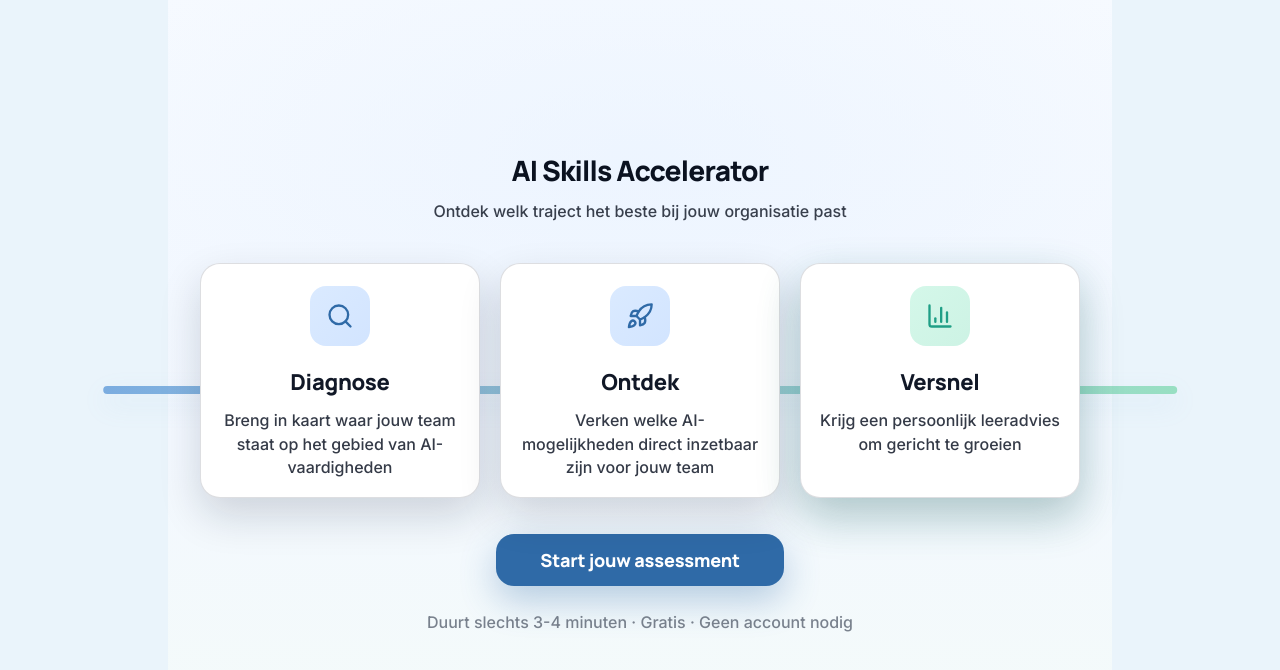
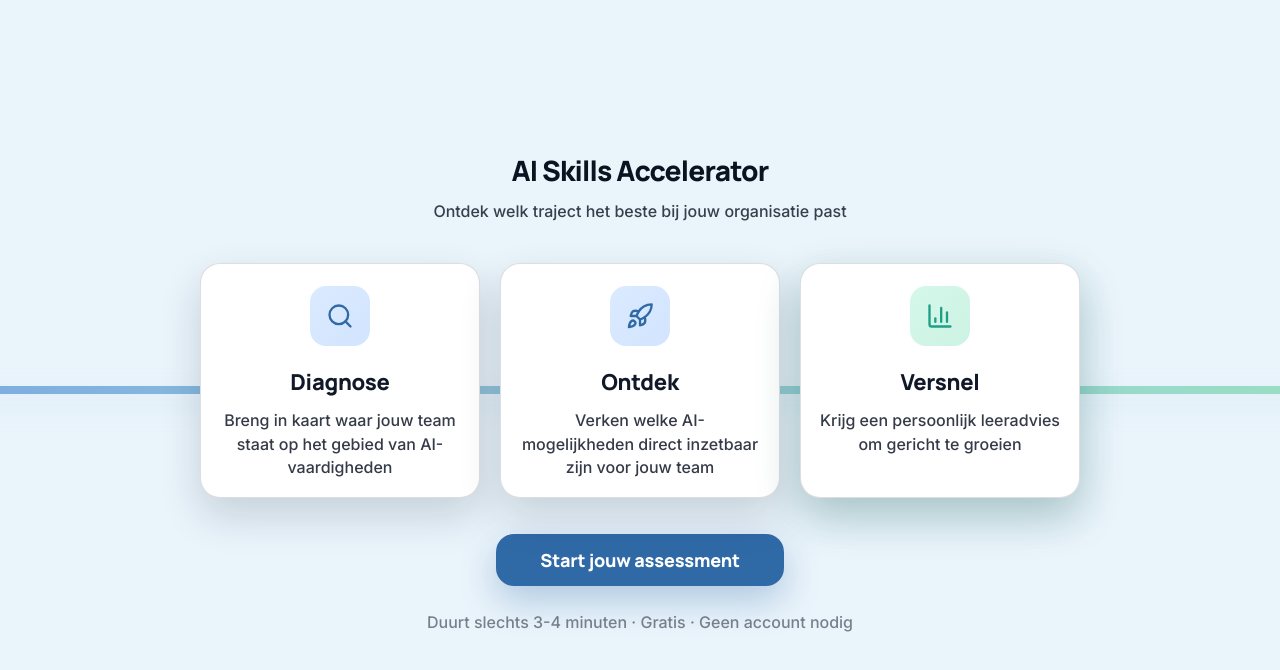
Before and after one commit to Sugijomon/aisa-lead-funnel, a React (Vite) app: page / in a window 1280 px wide. Shown: the top 670 px of the page. Built offline with nearby package versions, Linux system fonts and the light colour scheme.

Commit message:
v36: remove Splash own background gradient

```diff
--- a/src/App.jsx
+++ b/src/App.jsx
@@ -334,14 +334,11 @@ function Splash({onStart}){
 
   return(
     <div style={{
-      minHeight:"100vh",
+      width:"100%",
       display:"flex",
       flexDirection:"column",
       alignItems:"center",
       justifyContent:"center",
-      background:
-        "radial-gradient(1200px 600px at 50% 20%,rgba(220,235,255,0.35) 0%,rgba(255,255,255,0) 60%)," +
-        "linear-gradient(180deg,#f8fbff 0%,#f3f8ff 55%,#f4fbf8 100%)",
       fontFamily:T.body,
       animation:"fadeUp 0.45s ease",
     }}>
```
